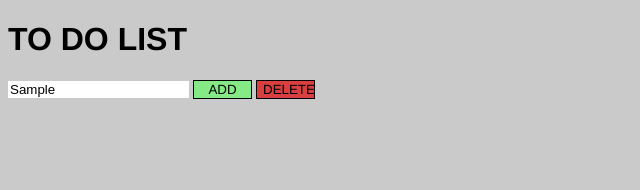
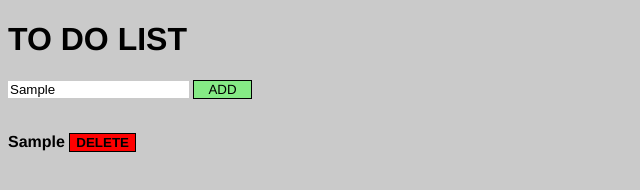
Before and after one commit to PauloMarcky/Task-Manager-Project, a plain HTML site: page index.html in a window 1280 px wide. Both pictures are taken after typing "Sample" into the empty fields and a click on the button "ADD". Shown: the whole page, without its empty margins (0-640 px from the left). Drawn offline with Linux system fonts and the light colour scheme.

Commit message:
Version 3.1

```diff
--- a/index.html
+++ b/index.html
@@ -14,10 +14,6 @@
     style="background-color: rgb(133, 234, 133); height: 19px; width: 59px; border: 1px solid rgb(0, 0, 0); font-family: 'Franklin Gothic Medium'"
     id="js-add-button">ADD
   </button>
-  <button
-    style="background-color: rgb(217, 63, 63); height: 19px; width: 59px; border: 1px solid rgb(0, 0, 0); font-family: 'Franklin Gothic Medium'"
-    id="js-delete-button">DELETE
-  </button>
   <div style="font-family: 'Franklin Gothic Medium';
               font-weight: bold;
               " id="js-display-tasks">
@@ -28,8 +24,7 @@
 <script>
 
   element_add_btn = document.querySelector("#js-add-button");
-  element_delete_btn = document.querySelector("#js-delete-button");
-  element_input_task = document.querySelector("#input-js"); exit
+  element_input_task = document.querySelector("#input-js");
 
   // algorith
   // > get input
@@ -46,12 +41,20 @@
   }
 
   function task_display() {
+
     for (let i = 0; i < tasks.length; i++) {
       const list = tasks[i];
-      const html = `<p>${list}</p>`;
+      const html =
+        `<p>
+          ${list}
+          <button style="background-color: red; border: 1px solid black; font-weight: bold;" onclick = "
+            tasks.splice(${i}, 1)
+            ;
+          ;">DELETE</button>
+        </p>`;
       html_list = html;
-      console.log(html_list)
     }
+
   }
 
 
```
